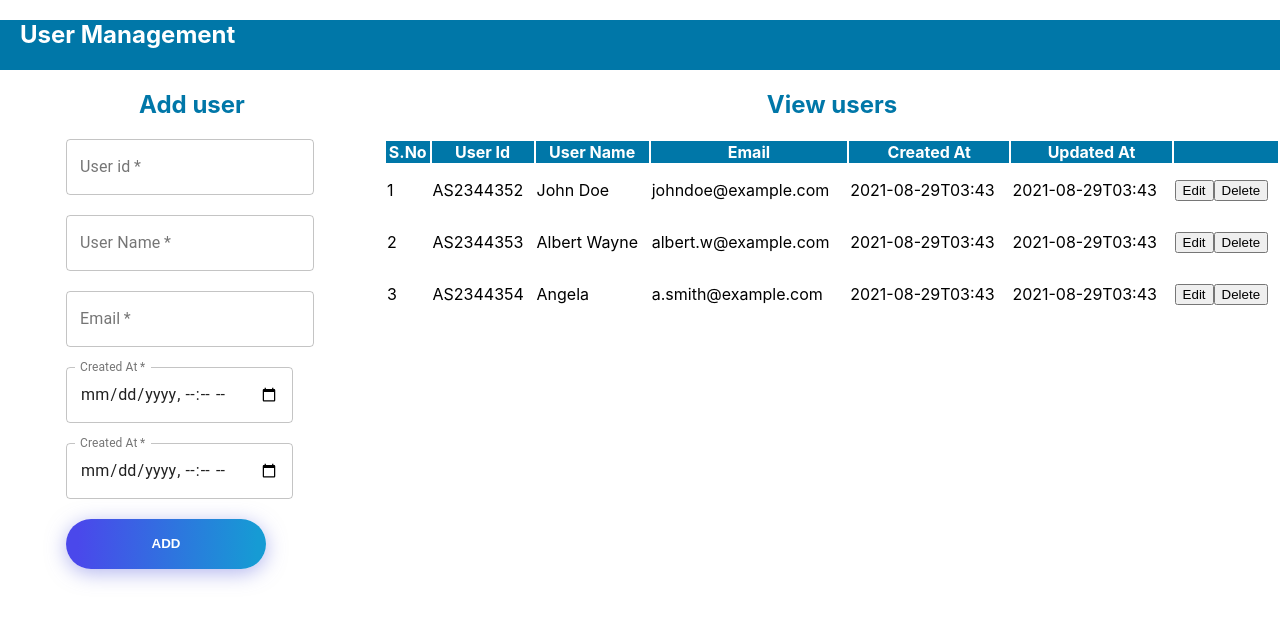
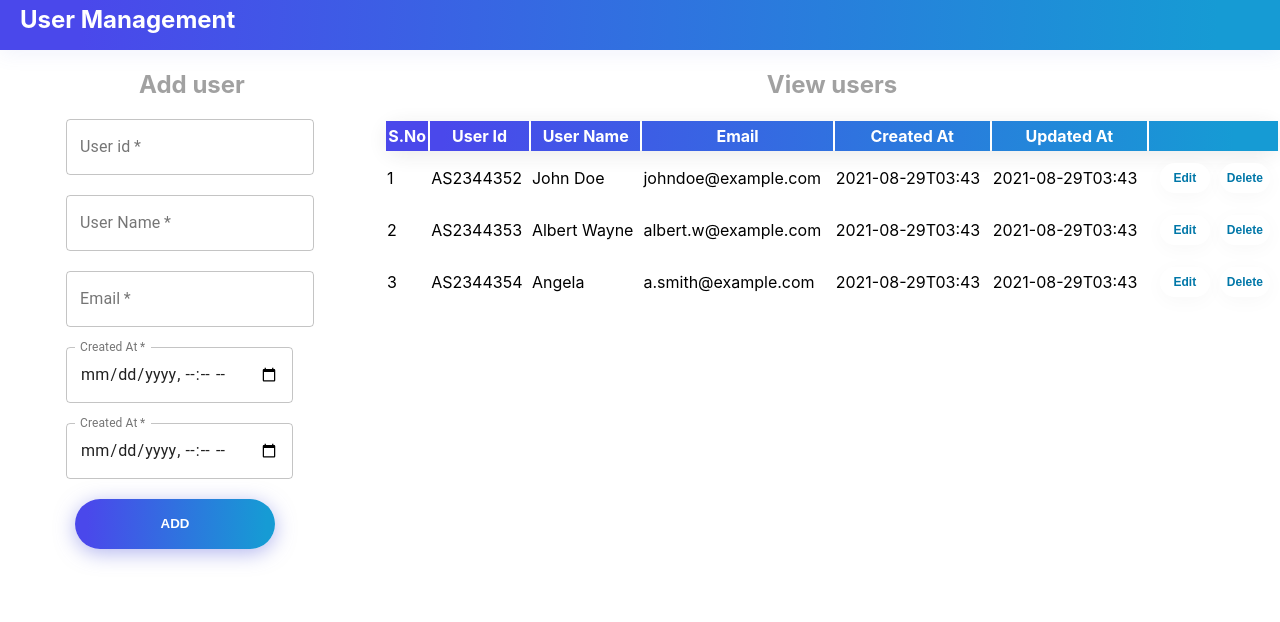
Before and after one commit to Muthubharathi19/usermanagement, a React (Create React App) app: page / in a window 1280 px wide. Shown: the top 622 px of the page. Built offline with nearby package versions, Linux system fonts and the light colour scheme.

Commit message:
Style Update

```diff
--- a/src/App.js
+++ b/src/App.js
@@ -2,7 +2,16 @@ import React, { useState } from 'react'
 import AddUser from './screens/AddUser'
 import UpdateUser from './screens/UpdateUser'
 import UserList from './screens/UserList'
+import styled from 'styled-components';
 
+const Header = styled.div`
+height: 50px;
+background: linear-gradient(272.88deg, #169bd4 4.95%, #4a48eb 93.62%);
+box-shadow: 0px 4px 20px rgba(104, 109, 224, 0.09);
+border: none;
+color: #fff;
+font-weight: 600;
+`
 const App = () => {
   const usersData = [
     { sNo: 1, userId: 'AS2344352', userName: 'John Doe', email: 'johndoe@example.com', createdAt: '2021-08-29T03:43', updatedAt: '2021-08-29T03:43' },
@@ -40,13 +49,13 @@ const App = () => {
   }
   return (
     <div className="container" >
-      <div style={{ backgroundColor: '#0077a8', color: '#fff', height: 50, flexDirection: 'column', justifyContent: 'center' }}>
-        <h2 style={{ alignSelf: 'center', marginLeft: 20 }}>User Management</h2>
-      </div>
+      <Header style={{ color: '#fff'}}>
+        <h2 style={{ paddingTop:5, marginLeft: 20 , marginTop:0}}>User Management</h2>
+      </Header>
       <div className="flex-row" style={{ display: 'flex', flexDirection: 'row' }}>
         {editing ? (
           <div style={{ width: '30%', display: 'flex', flexDirection: 'column', justifyContent: 'center', alignItems: 'center' }}>
-            <h2 style={{ color: '#0077a8' }}>Edit user</h2>
+            <h2 style={{ color: '#a1a1a1' }}>Edit user</h2>
             <UpdateUser
               setEditing={setEditing}
               currentUser={currentUser}
@@ -55,12 +64,12 @@ const App = () => {
           </div>
         ) : (
           <div className="flex-large" style={{ width: '30%', display: 'flex', flexDirection: 'column', justifyContent: 'center', alignItems: 'center' }}>
-            <h2 style={{ color: '#0077a8' }}>Add user</h2>
+            <h2 style={{ color: '#a1a1a1' }}>Add user</h2>
             <AddUser addUser={addUser} />
           </div>
         )}
         <div className="flex-large" style={{ width: '70%', display: 'flex', flexDirection: 'column', alignItems: 'center' }}>
-          <h2 style={{ color: '#0077a8' }}>View users</h2>
+          <h2 style={{ color: '#a1a1a1' }}>View users</h2>
           <UserList users={users} deleteUser={deleteUser} editRow={editRow} />
         </div>
       </div>
--- a/src/screens/AddUser.js
+++ b/src/screens/AddUser.js
@@ -23,7 +23,7 @@ const AddUser = (props) => {
 
     return (
         <form
-            style={{ flexDirection: 'column' }}
+
             onSubmit={event => {
                 event.preventDefault()
                 if (!user.userName || !user.userName) return
@@ -35,13 +35,13 @@ const AddUser = (props) => {
                 <div>
                     <TextField id="outlined-basic" label="User id" variant="outlined" name="userId" required value={user.userId} onChange={handleInputChange} />
                 </div>
-                <div style={{ paddingTop: 20, }}>
+                <div style={{ marginTop: 20, }}>
                     <TextField id="outlined-basic" label="User Name" variant="outlined" name="userName" required value={user.userName} onChange={handleInputChange} />
                 </div>
-                <div style={{ paddingTop: 20 }}>
+                <div style={{ marginTop: 20 }}>
                     <TextField id="outlined-basic" label="Email" variant="outlined" name="email" required value={user.email} onChange={handleInputChange} />
                 </div>
-                <div style={{ paddingTop: 20 }}>
+                <div style={{ marginTop: 20 }}>
                     <TextField
                         required
                         style={{ width: '90%' }}
@@ -57,7 +57,7 @@ const AddUser = (props) => {
                         }}
                     />
                 </div>
-                <div style={{ paddingTop: 20 }}>
+                <div style={{ marginTop: 20 }}>
                     <TextField
                         required
                         style={{ width: '90%' }}
@@ -74,8 +74,8 @@ const AddUser = (props) => {
                     />
                 </div>
 
-                <div style={{ paddingTop: 20 }}>
-                    <Button>ADD</Button>
+                <div style={{ marginTop: 20, width: '90%'}}>
+                    <Button style={{marginLeft: '4%'}}>ADD</Button>
                 </div>
         </form>
     )
--- a/src/screens/UpdateUser.js
+++ b/src/screens/UpdateUser.js
@@ -34,13 +34,13 @@ const handleInputChange = (event) => {
         <div>
                 <TextField id="outlined-basic"  label="User id" variant="outlined" name="userId" required value={user.userId} onChange={handleInputChange} />
             </div>
-            <div  style={{paddingTop: 20, width: '100%'}}>
+            <div  style={{marginTop: 20, width: '100%'}}>
                 <TextField id="outlined-basic" label="User Name" variant="outlined" name="userName" required value={user.userName} onChange={handleInputChange} />
             </div>
-            <div  style={{paddingTop: 20}}>
+            <div  style={{marginTop: 20}}>
                 <TextField id="outlined-basic" label="Email" variant="outlined" name="email" required value={user.email} onChange={handleInputChange} />
             </div>
-            <div  style={{paddingTop: 20}}>
+            <div  style={{marginTop: 20}}>
             <TextField
                         style={{ width: '90%' }}
                         id="datetime-local"
@@ -54,7 +54,7 @@ const handleInputChange = (event) => {
                             shrink: true,
                         }}
                     />            </div>
-            <div  style={{paddingTop: 20}}>
+            <div  style={{marginTop: 20}}>
             <TextField
                         style={{ width: '90%' }}
                         id="datetime-local"
@@ -68,8 +68,8 @@ const handleInputChange = (event) => {
                             shrink: true,
                         }}
                     />            </div>
-      <div style={{paddingTop: 20}}>
-      <Button>Update</Button>
+      <div style={{marginTop: 20, width: '90%'}}>
+      <Button style={{marginLeft: '4%'}}>UPDATE</Button>
       </div>
     </form>
   )
--- a/src/screens/UserList.js
+++ b/src/screens/UserList.js
@@ -1,9 +1,35 @@
 import React from 'react'
+import styled from 'styled-components';
 
+const Button = styled.button`
+width: 50px;
+height: 30px;
+background: linear-gradient(272.88deg, #fff 4.95%, #fff 93.62%);
+box-shadow: 0px 4px 20px rgba(0, 0, 0, 0.03);
+font-size: 12px;
+border-radius: 50px;
+border: none;
+color: #0077a8;
+cursor: pointer;
+// padding: 12px 30px;
+margin-left: 10px;
+font-weight: 600;
+`
+const Tr = styled.tr`
+height: 30px;
+background: linear-gradient(272.88deg, #169bd4 4.95%, #4a48eb 93.62%);
+box-shadow: 0px 4px 20px rgba(50, 50, 50, 0.1);
+border-radius: 50px;
+border: none;
+color: #fff;
+// padding: 12px 30px;
+margin-left: 10px;
+font-weight: 600;
+`
 const UserList = (props) => (
   <table style={{width: '100%',msOverflowY: 'scroll', height: 100}}>
     <thead>
-      <tr style={{backgroundColor: '#0077a8', color: '#fff'}}>
+      <Tr style={{backgroundColor: '#0077a8', color: '#fff'}}>
         <th>S.No</th>
         <th>User Id</th>
         <th>User Name</th>
@@ -11,7 +37,7 @@ const UserList = (props) => (
         <th>Created At</th>
         <th>Updated At</th>
         <th></th>
-      </tr>
+      </Tr>
     </thead>
     <tbody style={{ height:100}}>
       {props.users.length > 0 ? (
@@ -24,8 +50,8 @@ const UserList = (props) => (
             <td>{user.createdAt}</td>
             <td>{user.updatedAt}</td>
             <td>
-              <button  onClick={() => {props.editRow(user)}}>Edit</button>
-              <button onClick={() => props.deleteUser(user.sNo)}>Delete</button>
+              <Button  onClick={() => {props.editRow(user)}}>Edit</Button>
+              <Button onClick={() => props.deleteUser(user.sNo)}>Delete</Button>
             </td>
           </tr>
         ))
```
